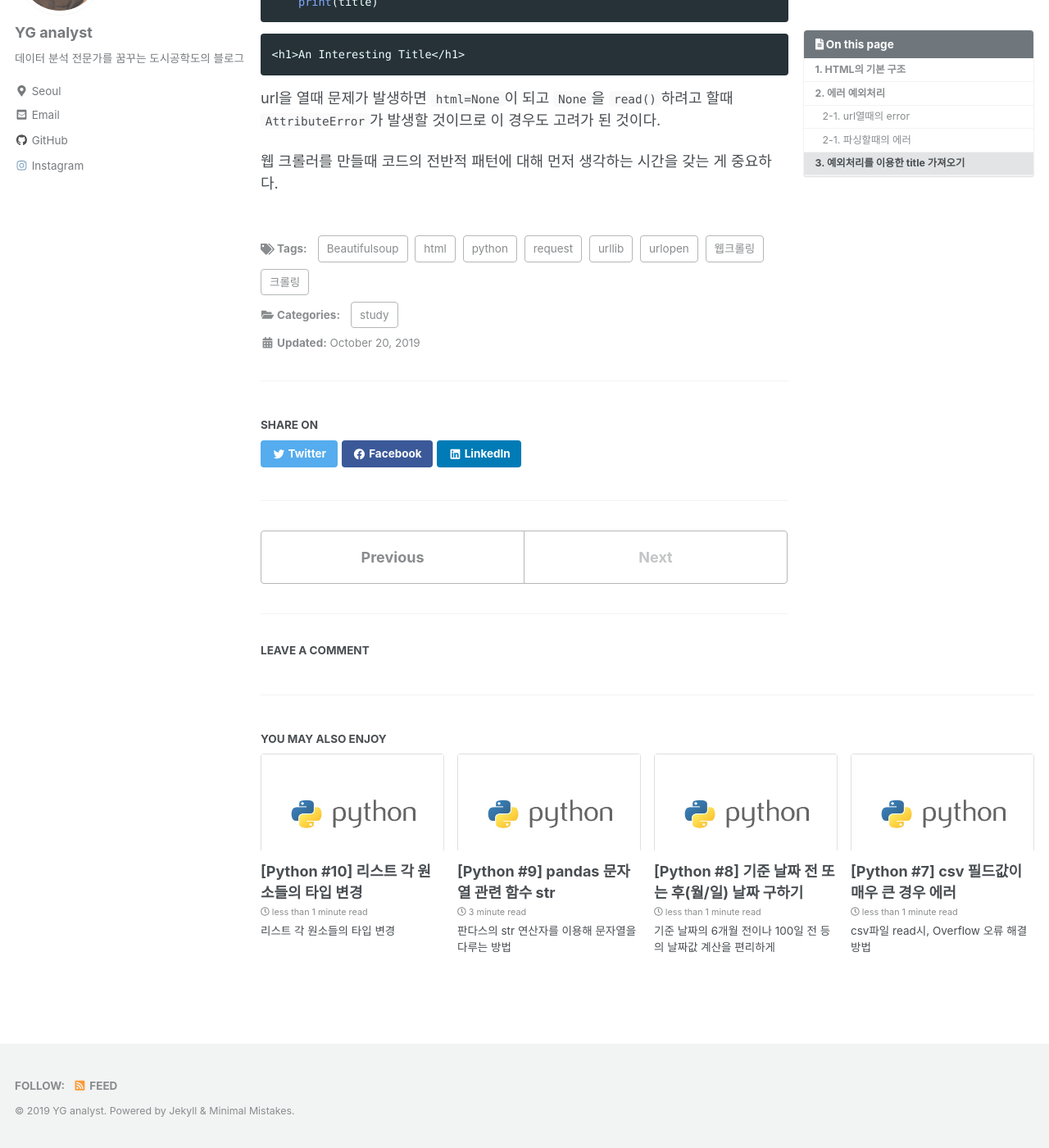
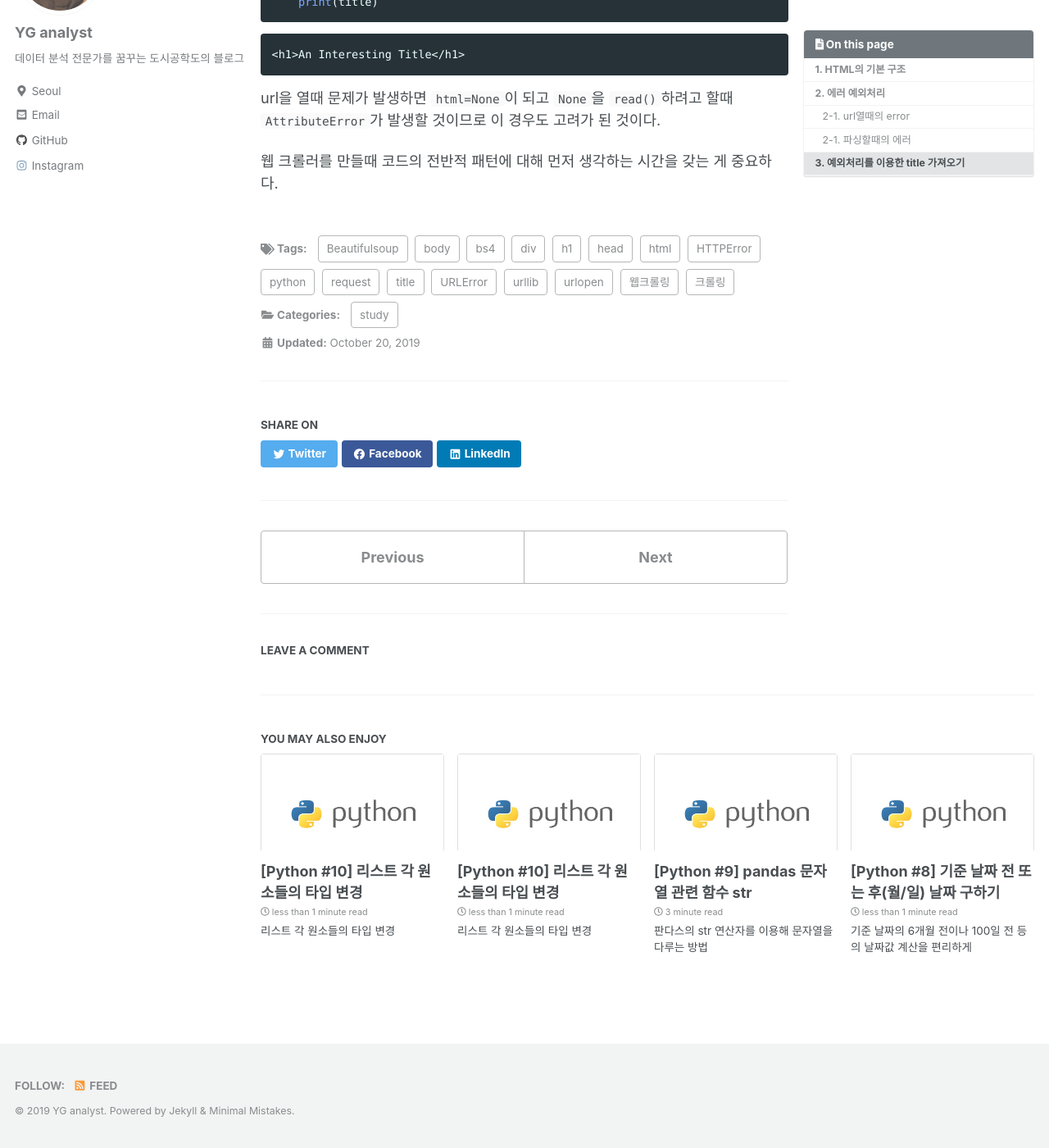
Before and after one commit to yganalyst/yganalyst.github.io, a Jekyll site: the page built from _posts/2019-10-20-crawling_2.md, in a window 1280 px wide and 1400 px high, scrolled down 4367 px. Shown: the whole window at 82% size. Built offline with Jekyll 4.4.1, drawn with Linux system fonts in a browser that asks for light colours; cached includes are drawn as plain includes; nearby versions of some CDN libraries; comment, search, counter and statistics services are not loaded.

Commit message:
add tags

````diff
--- a/_posts/2019-10-20-crawling_2.md
+++ b/_posts/2019-10-20-crawling_2.md
@@ -18,7 +18,15 @@ tags:
   - urllib
   - request
   - urlopen
-  -
+  - bs4
+  - head
+  - title
+  - body
+  - h1
+  - div
+  - HTTPError
+  - URLError
+
 
 last_modified_at: 2019-10-20T20:00-20:30
 ---
--- /dev/null
+++ b/_posts/2019-10-22-memo_11.md
@@ -0,0 +1,39 @@
+---
+title:  "[Python #10] 리스트 각 원소들의 타입 변경"
+excerpt: "리스트 각 원소들의 타입 변경"
+toc: true
+toc_sticky: true
+header:
+  teaser: /assets/images/python_logo.jpg
+
+categories:
+  - study
+
+tags:
+  - python
+  - 데이터
+  - 기초
+  - 데이터 분석
+  - 파이썬 독학
+  - 리스트
+  - 문자열
+
+last_modified_at: 2019-10-15T19:00-19:30
+---
+
+[내장함수(map)](https://yganalyst.github.io/study/Py_study16/#18-map)참고
+
+```python
+list_str = ['1','2','3','4']
+list_int = list(map(int, list_str)) # 정수로 변환
+list_str2 = list(map(str, list_int)) # 다시 문자열로 변환
+print(list_int)
+print(list_str2)
+```
+
+
+```
+[Output]
+[1, 2, 3, 4]
+['1', '2', '3', '4']
+```
````
